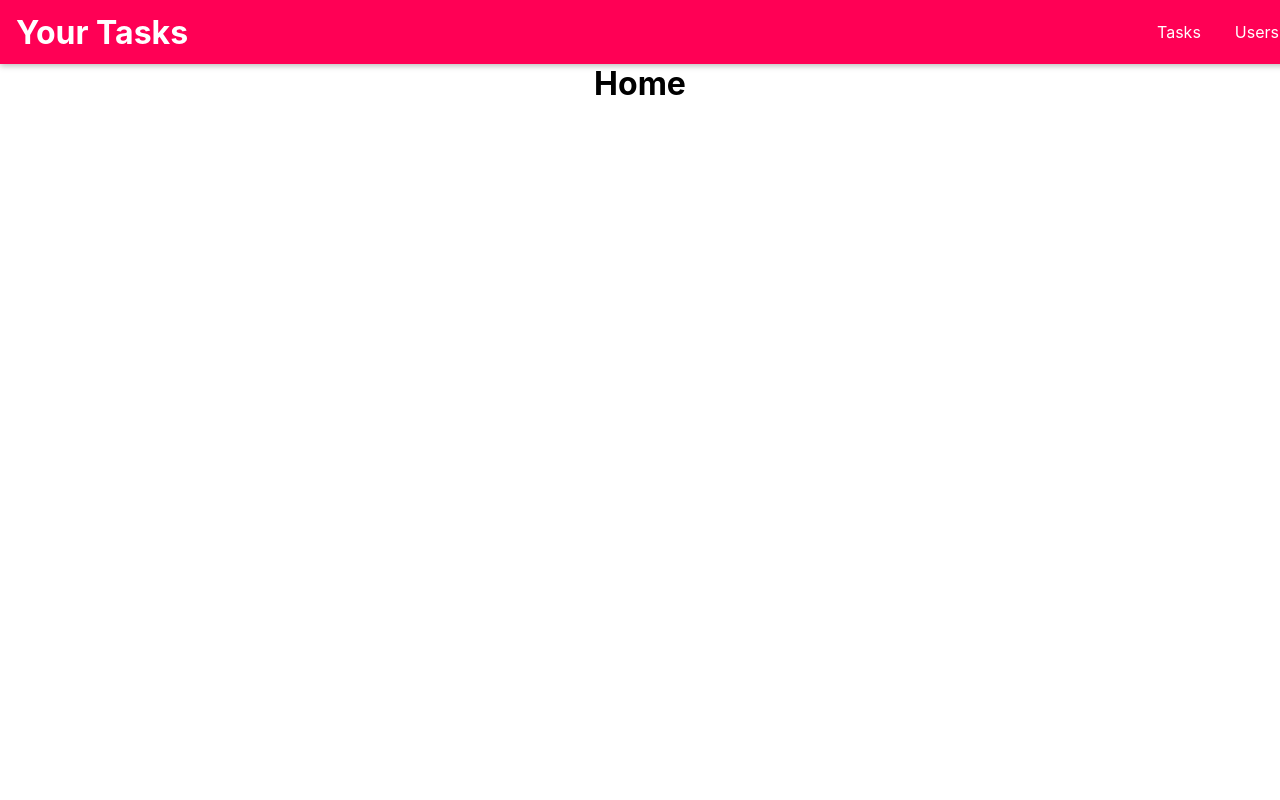
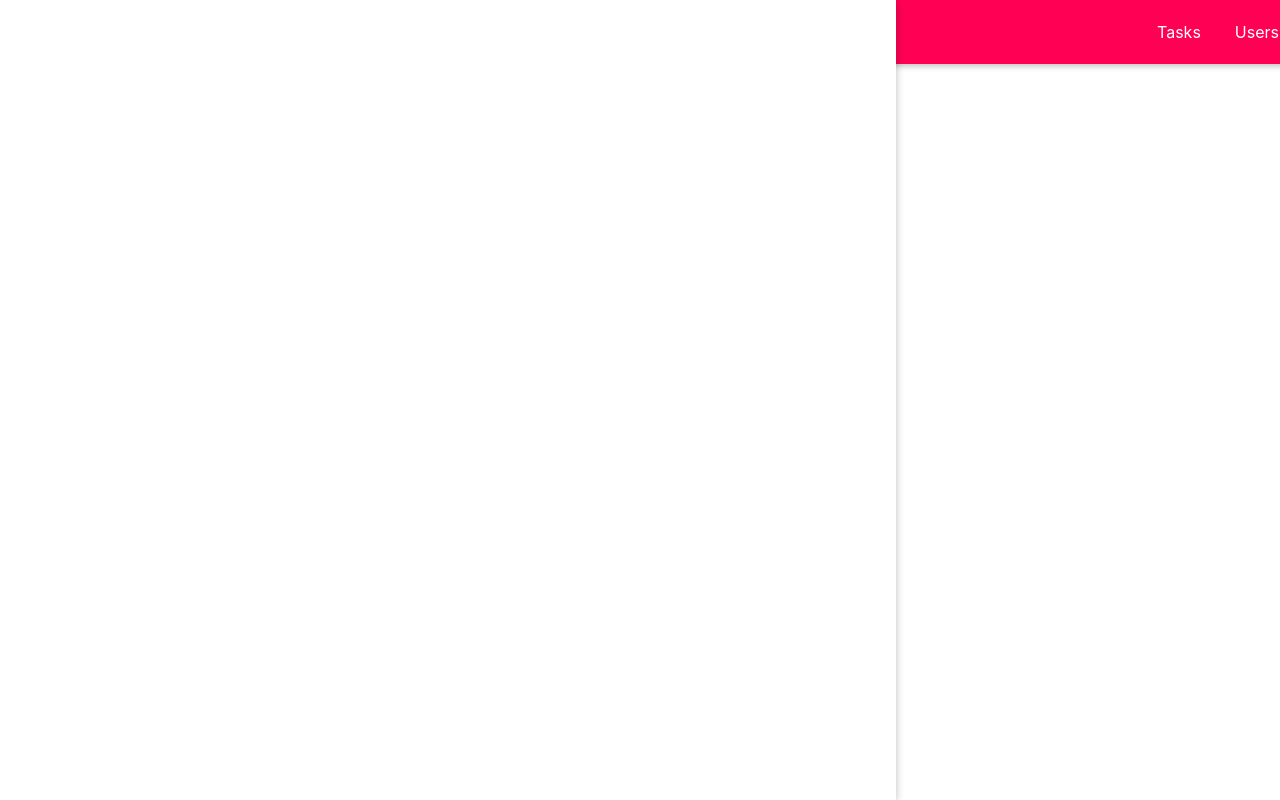
Before and after one commit to eshwagadkar/task-management-system, a React (Create React App) app: page / in a window 1280 px wide. Built offline with nearby package versions, Linux system fonts and the light colour scheme.

Commit message:
side drawer component

```diff
--- a/src/components/Navigation/MainNavigation.js
+++ b/src/components/Navigation/MainNavigation.js
@@ -2,12 +2,27 @@
 
 import MainHeader from "./MainHeader";
 import NavLinks from "./NavLinks";
+import SideDrawer from "./SideDrawer";
 
 import './MainNavigation.styles.scss';
 
 const MainNavigation = props => {
-    return (
+    return <>
+        {/* Side Drawer */}
+        <SideDrawer>
+            <nav className="main-navigation__drawer-nav">
+                <NavLinks />
+            </nav>
+        </SideDrawer>
+
+        {/* Main Page Header */}
         <MainHeader>
+            <button className="main-navigation__menu-btn">
+                <span />
+                <span />
+                <span />
+            </button>
+
             <h1 className="main-navigation__title">
                 <Link to='/'>Your Tasks</Link>
             </h1>
@@ -16,14 +31,11 @@
                 <NavLinks />
             </nav>
 
-            <button className="main-navigation__menu-btn">
-                <span />
-                <span />
-                <span />
-            </button>
 
         </MainHeader>
-    )
+
+    </>
+
 }
 
 export default MainNavigation;
--- a/src/components/Navigation/MainNavigation.styles.scss
+++ b/src/components/Navigation/MainNavigation.styles.scss
@@ -1,24 +1,10 @@
-.main-navigation__title {
-    color: white;
+.main-navigation {
 
-    & a {
-      text-decoration: none;
-      color: white;
-    }
-
-  }
-
-
-  .main-navigation__header-nav {
-    display: none;
-  }
-
-  .main-navigation__drawer-nav {
+    &__drawer-nav {
       height: 100%;
     }
 
-
-  .main-navigation__menu-btn {
+    &__menu-btn {
       width: 3rem;
       height: 3rem;
       background: transparent;
@@ -38,13 +24,35 @@
 
     }
 
-  @media (min-width: 768px) {
 
-    .main-navigation__menu-btn {
+      &__title {
+        color: white;
+
+        & a {
+          text-decoration: none;
+          color: white;
+        }
+
+      }
+
+      &__header-nav {
         display: none;
       }
 
-    .main-navigation__header-nav {
+}
+
+
+ @media (min-width: 768px) {
+
+    .main-navigation{
+
+        &__menu-btn {
+              display: none;
+        }
+
+        &__header-nav {
               display: block;
         }
     }
+
+  }
--- /dev/null
+++ b/src/components/Navigation/SideDrawer.js
@@ -0,0 +1,7 @@
+import './SideDrawer.styles.scss';
+
+const SideDrawer = props => {
+    return <aside className='side-drawer'>{props.children}</aside>
+}
+
+export default SideDrawer;
--- /dev/null
+++ b/src/components/Navigation/SideDrawer.styles.scss
@@ -0,0 +1,10 @@
+.side-drawer {
+    position: fixed;
+    left: 0;
+    top: 0;
+    z-index: 100;
+    height: 100vh;
+    width: 70%;
+    background: white;
+    box-shadow: 0 2px 8px rgba(0, 0, 0, 0.26);
+  }
```
Lines whose indentation alone changed are shown as unchanged.
